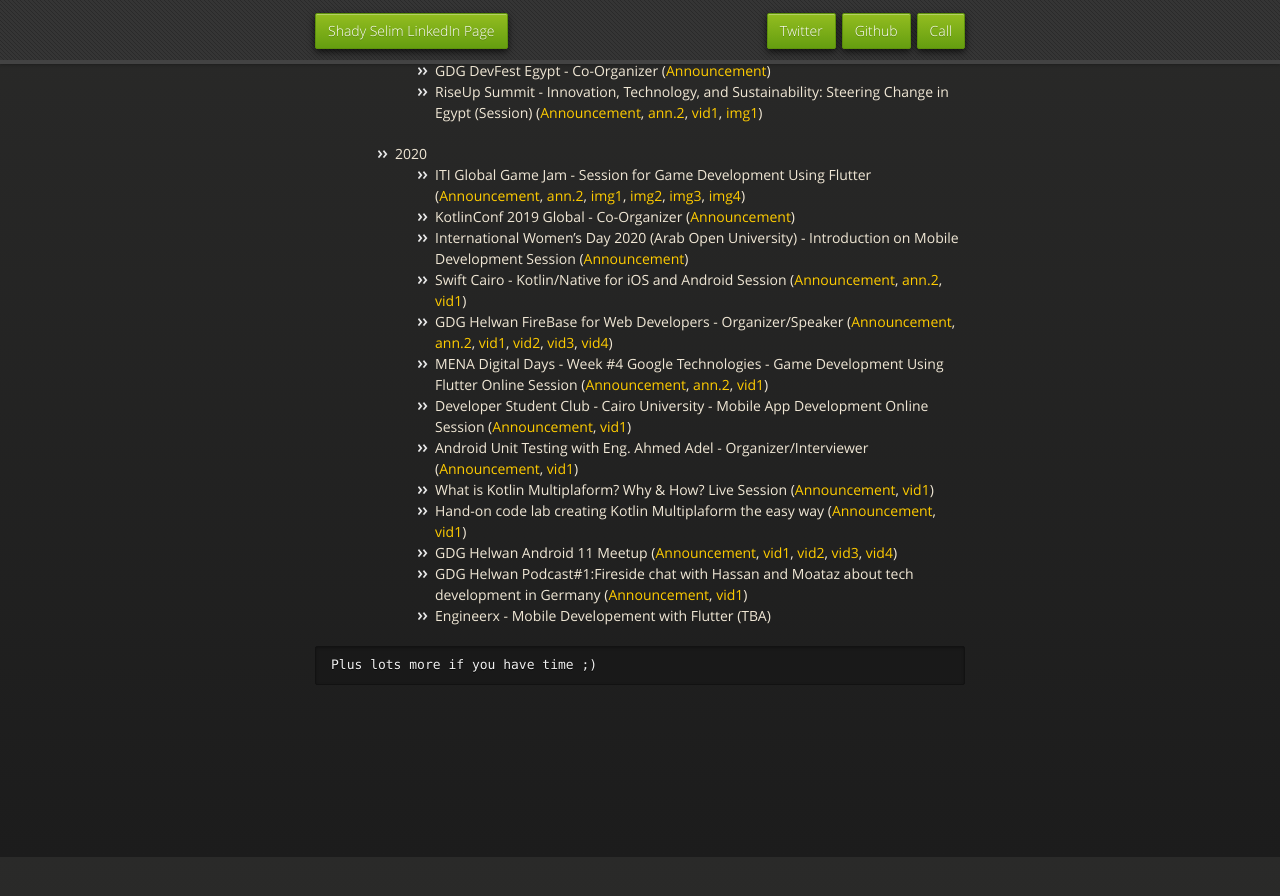
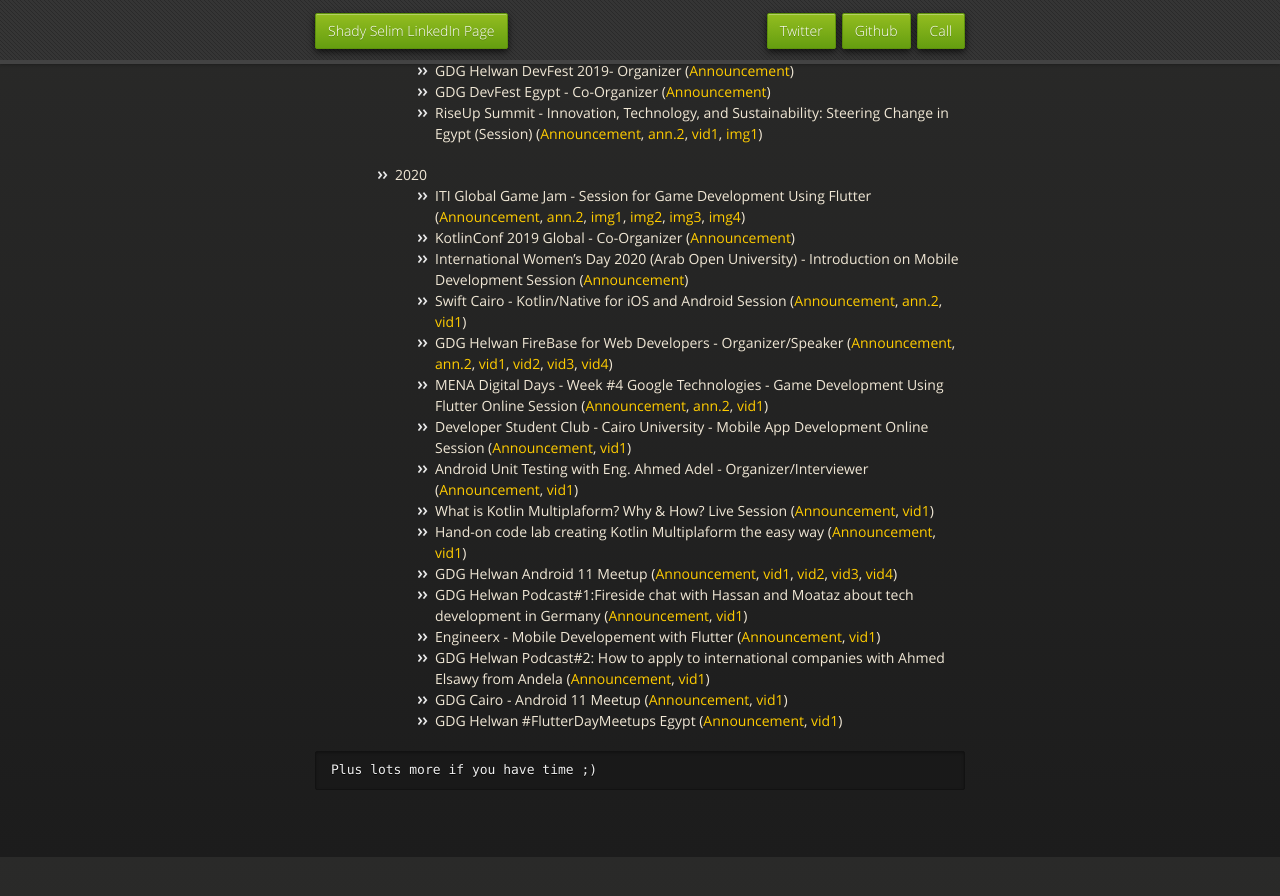
Before and after one commit to Shady-Selim/shady-selim.github.io, a Jekyll site: the page built from index.md, in a window 1280 px wide and 900 px high, scrolled down 5443 px. Shown: the top 896 px of the window. Built offline with Jekyll 4.4.1, drawn with Linux system fonts in a browser that asks for light colours; our own code applies the rules of GitHub Pages for plain Markdown files; some of the changed text lies outside the part shown.

Commit message:
Update index.md

````diff
--- a/index.md
+++ b/index.md
@@ -218,7 +219,10 @@
     - Hand-on code lab creating Kotlin Multiplaform the easy way ([Announcement](https://www.linkedin.com/pulse/tutorial-your-first-kotlin-multiplatform-ios-android-shady/), [vid1](https://youtu.be/8o3IUWhLG2U))
     - GDG Helwan Android 11 Meetup ([Announcement](https://www.meetup.com/GDG-Helwan/events/270725535/), [vid1](https://youtu.be/n2i6j9RZ4ag), [vid2](https://youtu.be/6_1zaOjo8hw), [vid3](https://youtu.be/q4mp6DAvB1k), [vid4](https://youtu.be/cEYt86goq4s))
     - GDG Helwan Podcast#1:Fireside chat with Hassan and Moataz about tech development in Germany ([Announcement](https://www.meetup.com/GDG-Helwan/events/271223690/), [vid1](https://youtu.be/YTEUTDmLmcw))
-    - Engineerx - Mobile Developement with Flutter (TBA)
+    - Engineerx - Mobile Developement with Flutter ([Announcement](https://www.facebook.com/EngineerexCairo/photos/a.316757325007422/3812938945389225/?type=3&theater), [vid1](https://www.facebook.com/EngineerexCairo/videos/309586763533809/))
+    - GDG Helwan Podcast#2: How to apply to international companies with Ahmed Elsawy from Andela ([Announcement](https://www.meetup.com/GDG-Helwan/events/271541264/), [vid1](https://youtu.be/YC-XfCbZPqU))
+    - GDG Cairo - Android 11 Meetup ([Announcement](https://www.facebook.com/GDGCairo/photos/gm.2884570654998843/3101827633220361/?type=3&theater), [vid1](https://youtu.be/mfbWc-7S9uA))
+    - GDG Helwan #FlutterDayMeetups Egypt ([Announcement](https://www.meetup.com/GDG-Helwan/events/271621126/), [vid1](https://www.facebook.com/GDGDamanhour/videos/960221841095090))
 
 ```
 Plus lots more if you have time ;)
````
Also changed, not shown: other parts of index.md (+1 -0 lines).
